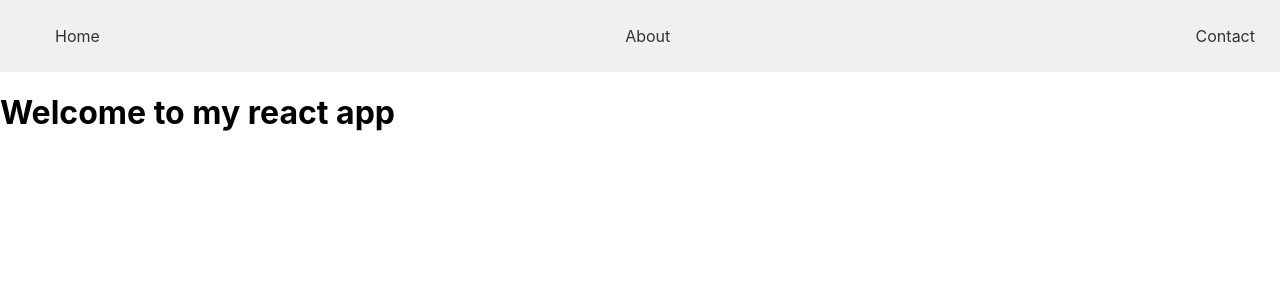
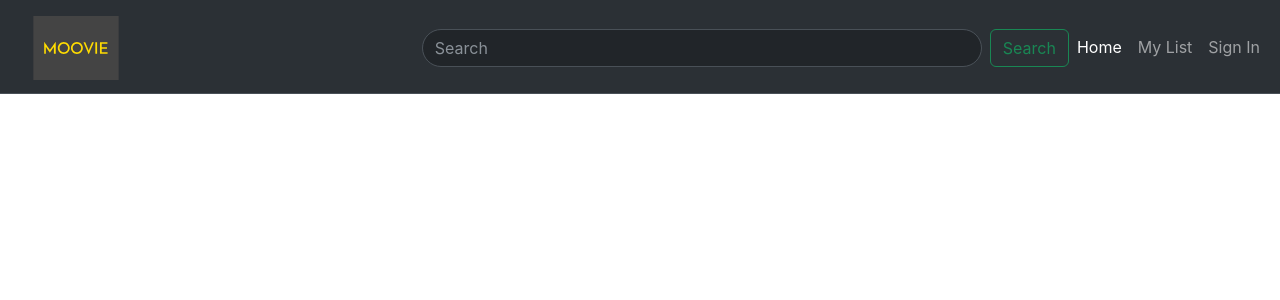
Before and after one commit to AkshitLakhera/Movie-Recommenddation-App, a React (Create React App) app: page / in a window 1280 px wide. Shown: the top 300 px of the page. Built offline with nearby package versions, Linux system fonts and the light colour scheme.

Commit message:
navbar added

```diff
--- a/public/index.html
+++ b/public/index.html
@@ -2,42 +2,11 @@
 <html lang="en">
 <head>
   <meta charset="utf-8" />
-    <link rel="icon" href="%PUBLIC_URL%/favicon.ico" />
-    <meta name="viewport" content="width=device-width, initial-scale=1" />
-    <meta name="theme-color" content="#000000" />
-    <meta
-      name="description"
-      content="Web site created using create-react-app"
-    />
-    <link rel="apple-touch-icon" href="%PUBLIC_URL%/logo192.png" />
-    <!--
-      manifest.json provides metadata used when your web app is installed on a
-      user's mobile device or desktop. See https://developers.google.com/web/fundamentals/web-app-manifest/
-    -->
-    <link rel="manifest" href="%PUBLIC_URL%/manifest.json" />
-    <!--
-      Notice the use of %PUBLIC_URL% in the tags above.
-      It will be replaced with the URL of the `public` folder during the build.
-      Only files inside the `public` folder can be referenced from the HTML.
-
-      Unlike "/favicon.ico" or "favicon.ico", "%PUBLIC_URL%/favicon.ico" will
-      work correctly both with client-side routing and a non-root public URL.
-      Learn how to configure a non-root public URL by running `npm run build`.
-    -->
+  <link href="https://cdn.jsdelivr.net/npm/bootstrap@5.3.0/dist/css/bootstrap.min.css" rel="stylesheet" integrity="sha384-9ndCyUaIbzAi2FUVXJi0CjmCapSmO7SnpJef0486qhLnuZ2cdeRhO02iuK6FUUVM" crossorigin="anonymous">
   <title>React App</title>
 </head>
 <body>
-    <noscript>You need to enable JavaScript to run this app.</noscript>
   <div id="root"></div>
-    <!--
-      This HTML file is a template.
-      If you open it directly in the browser, you will see an empty page.
-
-      You can add webfonts, meta tags, or analytics to this file.
-      The build step will place the bundled scripts into the <body> tag.
-
-      To begin the development, run `npm start` or `yarn start`.
-      To create a production bundle, use `npm run build` or `yarn build`.
-    -->
+  <script src="https://cdn.jsdelivr.net/npm/bootstrap@5.3.0/dist/js/bootstrap.bundle.min.js" integrity="sha384-geWF76RCwLtnZ8qwWowPQNguL3RmwHVBC9FhGdlKrxdiJJigb/j/68SIy3Te4Bkz" crossorigin="anonymous"></script>
 </body>
 </html>
--- a/src/ components/Navbar.css
+++ b/src/ components/Navbar.css
@@ -1,20 +1,17 @@
-.navbar {
-    background-color: #f0f0f0;
-    padding: 10px;
-  }
+.nav-img {
+  height: 4rem;
+  width: 8rem;
+}
+  /* navbar.css */
 
-  .navbar__list {
-    list-style: none;
-    display: flex;
-    justify-content: space-between;
-  }
-
-  .navbar__item {
-    margin-right: 10px;
-  }
-
-  .navbar__link {
-    text-decoration: none;
-    color: #333;
-    padding: 5px;
-  }
+/* Style the search input to increase its width */
+.form-control {
+  width: 35rem; /* You can adjust the width as needed */
+  border-radius: 20rem; /* Add border-radius to make it curved */
+}
+.flex {
+  display: flex;
+}
+form .flex {
+  justify-content:center;
+}
--- a/src/ components/Navbar.jsx
+++ b/src/ components/Navbar.jsx
@@ -1,20 +1,43 @@
 import React from 'react';
 import './Navbar.css';
-
     function Navbar() {
       return (
-    <nav className="navbar">
-      <ul className="navbar__list">
-        <li className="navbar__item">
-          <a href="/" className="navbar__link">Home</a>
-        </li>
-        <li className="navbar__item">
-          <a href="/about" className="navbar__link">About</a>
-        </li>
-        <li className="navbar__item">
-          <a href="/contact" className="navbar__link">Contact</a>
-        </li>
-      </ul>
+        <nav className="navbar navbar-expand-lg bg-body-tertiary navbar bg-black border-bottom border-bottom-dark" data-bs-theme="dark">
+          <div className="container-fluid">
+            <a className="navbar-brand" href="#">
+              <img
+                src="images/moovie-high-resolution-color-logo.svg"
+                alt="Logo"
+                className="d-inline-block align-text-top nav-img"
+                width={250}
+                height={100}
+              />
+            </a>
+            <div className=" flex align-items-end ms-auto">
+              <form className="  flex ms-1" role="search">
+                <input
+                  className="form-control me-2"
+                  type="search"
+                  placeholder="Search"
+                  aria-label="Search"
+                />
+                <button className="btn btn-outline-success" type="submit">
+                  Search
+                </button>
+              </form>
+              <div className="navbar-nav me-auto mb-2 mb-lg-0 ms-auto">
+                <a className="nav-link active" aria-current="page" href="#">
+                  Home
+                </a>
+                <a className="nav-link" href="#">
+                  My List
+                </a>
+                <a className="nav-link" href="#">
+                  Sign In
+                </a>
+              </div>
+            </div>
+          </div>
         </nav>
       );
     }
--- a/src/App.jsx
+++ b/src/App.jsx
@@ -5,7 +5,6 @@ function App() {
   return (
     <div>
       <Navbar/>
-      <h1>Welcome to my react app</h1>
     </div>
   )
 }
```
Also changed, not shown: public/images/moovie-high-resolution-color-logo.png (added), public/images/moovie-high-resolution-color-logo.svg (added). Lines whose indentation alone changed are shown as unchanged.
